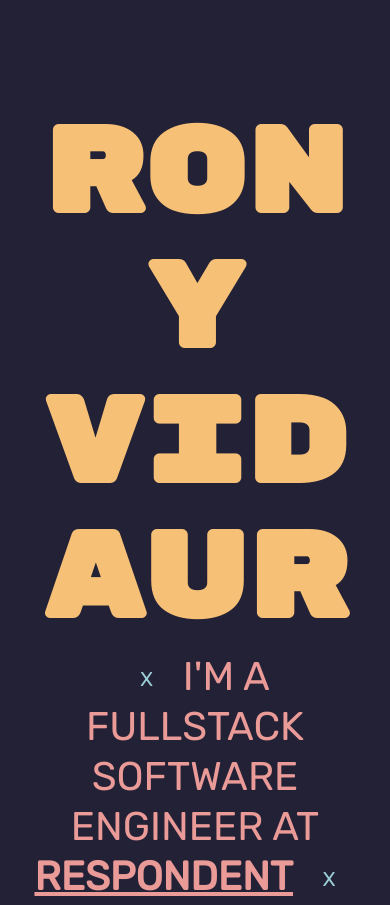
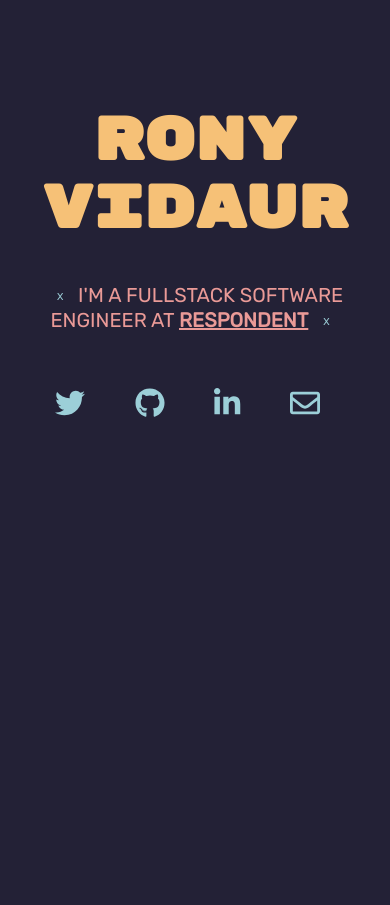
Before and after one commit to RonyVidaur/RonyVidaur.github.io, a plain HTML site: page index.html in a window 390 px wide. Shown: the top 905 px of the page. After the commit the page ends 844 px from the top, so only its background shows below. Drawn offline with nearby package versions, Linux system fonts and the light colour scheme.

Commit message:
add support for mobiles

```diff
--- a/css/main.css
+++ b/css/main.css
@@ -68,3 +68,28 @@ a {
 .social-section {
   padding: 0;
 }
+
+@media only screen and (max-width: 600px) {
+
+.social {
+  margin-right: 30px;
+  font-size: 30px;
+}
+
+.decorator {
+  font-size: 10px;
+  margin: 0 10px;
+}
+
+.title {
+  font-size: 60px;
+  margin-bottom: 60px !important;
+}
+
+.subtitle {
+  font-size: 20px;
+  font-family: 'Rubik', sans-serif;
+  margin-bottom: 0;
+}
+
+}
```
